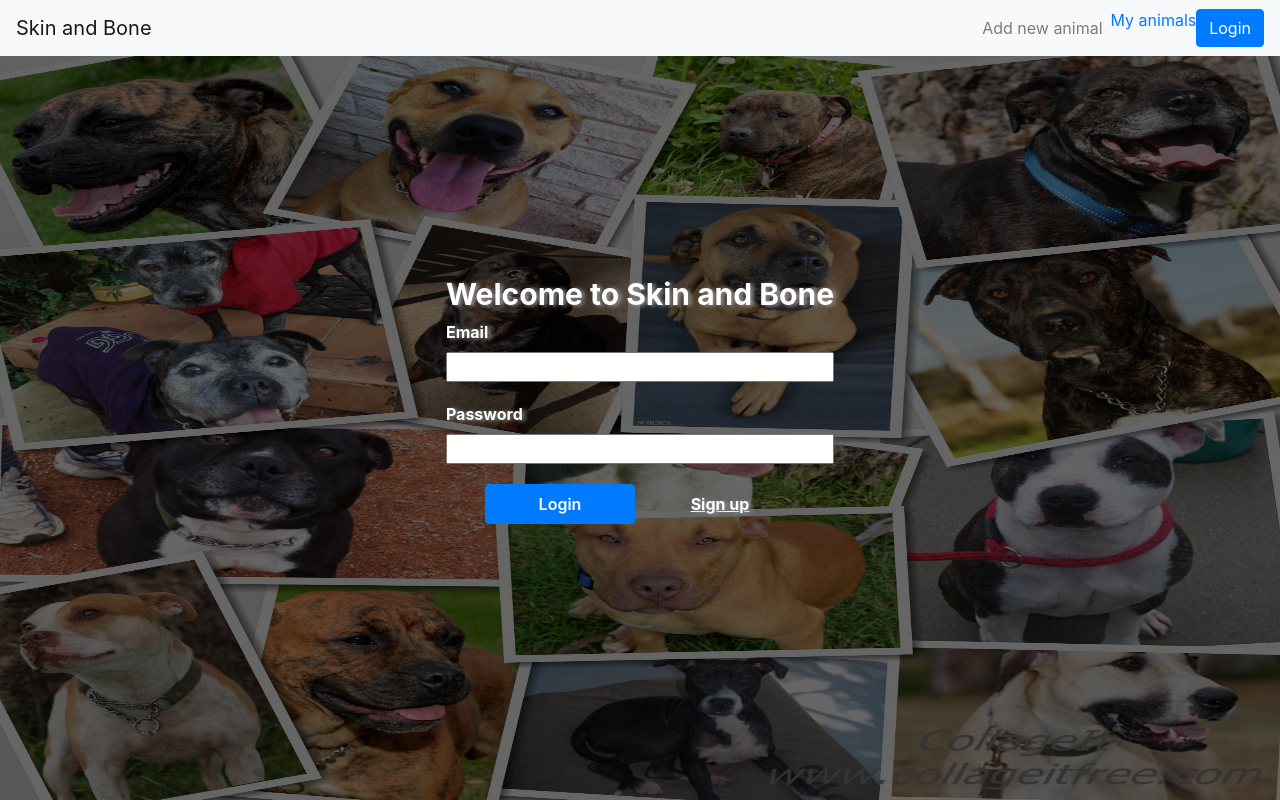
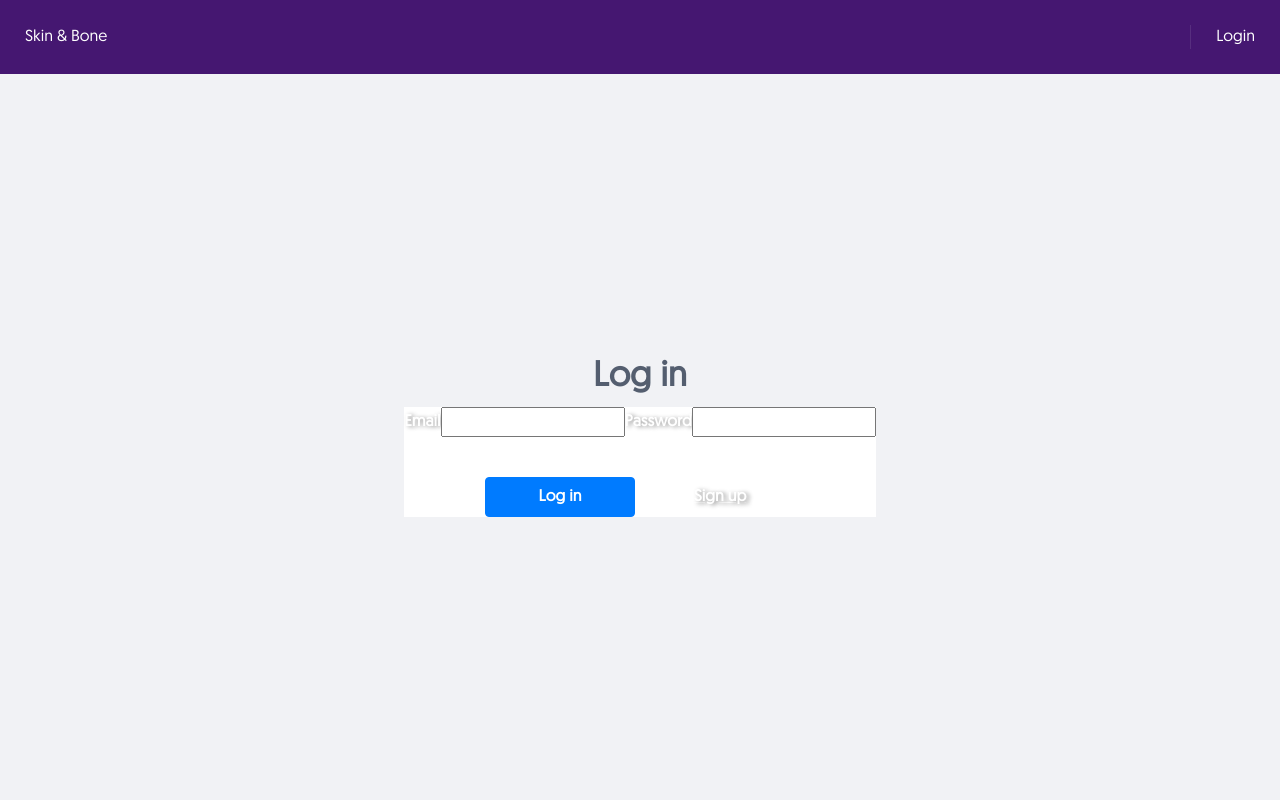
Before and after one commit to francoro/React-Node-tutorials, a React (Create React App) app: page /login in a window 1280 px wide. Built offline with nearby package versions, Linux system fonts and the light colour scheme.

Commit message:
New design in progress

```diff
--- a/src/App.css
+++ b/src/App.css
@@ -1,6 +1,14 @@
+@font-face {
+  font-family: 'Geomanist';
+  src: local('Geomanist'), url(./fonts/Geomanist-Regular.otf) format('truetype');
+}
+
 html, body, #root {
   height: 100%;
+  font-family: Geomanist;
 }
+
+
 
 .App {
   text-align: center;
--- a/src/App.js
+++ b/src/App.js
@@ -1,7 +1,8 @@
 import React from 'react';
 import './App.css';
 import 'bootstrap/dist/css/bootstrap.min.css'
-import Header from './components/Header'
+import './fonts/Geomanist-Regular.otf'
+import { Header } from './components/Header'
 import Content from './components/Content'
 import { MyAnimals } from './components/MyAnimals'
 import { Route, Switch, BrowserRouter } from 'react-router-dom'
--- a/src/components/Header/index.tsx
+++ b/src/components/Header/index.tsx
@@ -1,20 +1,11 @@
 import React from 'react'
-import { Navbar, Nav, Button } from 'react-bootstrap'
 import { Link } from 'react-router-dom';
-
-const Header = () => {
-    return (
-        <Navbar bg="light" variant="light">
-            <Navbar.Brand href="#home">Skin and Bone</Navbar.Brand>
-            <Nav className="ml-auto">
-                <Nav.Link href="#pricing">Add new animal</Nav.Link>
-                <Link to="/my-animals">My animals</Link>
-            </Nav>
-            <Link to={'/login'}>
-            <Button>Login</Button>
-            </Link>
-        </Navbar>
-    )
-}
-
-export default Header
+import { NavBar, Logo, NavItems, Item } from './styled'
+export const Header = () => (
+    <NavBar>
+        <Logo>Skin & Bone</Logo>
+        <NavItems>
+            <Item><Link to="/login">Login</Link></Item>
+        </NavItems>
+    </NavBar>
+)
--- /dev/null
+++ b/src/components/Header/styled.tsx
@@ -0,0 +1,29 @@
+import styled from 'styled-components'
+
+export const NavBar = styled.div`
+    padding: 0 25px;
+    background: #451771;
+    height: 74px;
+    align-items: center;
+    display: flex;
+`
+
+export const Logo = styled.div`
+    color: #FFF;
+`
+
+export const NavItems = styled.div`
+    margin-left: auto;
+    display: flex;
+    align-items: center;
+`
+
+export const Item = styled.div`
+    padding-left: 25px;
+    border-left: 1px solid rgba(255,255,255,.1);
+
+    a {
+        color: #FFF;
+        text-decoration: none;
+    }
+`
--- a/src/components/Login/index.tsx
+++ b/src/components/Login/index.tsx
@@ -1,10 +1,9 @@
 import React, { useState } from 'react'
 import { useDispatch } from 'react-redux'
-import BackgroundDogs from '../../resources/assets/dogs-bg.jpg'
 import { login, register } from '../../services/Dogs'
 import { useHistory } from "react-router-dom"
 import { saveUserAction } from '../../store/user/actions'
-import { Container, Title, Input, Button, ContainerButton, LinkSignUp, ErrorMessage, Background, Label, Overlay} from './styled'
+import { Container, Title, Input, Button, ContainerButton, LinkSignUp, ErrorMessage, Content, Label, ContainerInputs } from './styled'
 
 export const Login = () => {
     const [email, setEmail] = useState('')
@@ -37,22 +36,23 @@
         }
     }
 
-    return (//TODO CHECK A BETTER WAY TO GET THE IMAGE
-        <Background src={BackgroundDogs}>
-            <Overlay />
-            <Container>
-                <Title>Welcome to Skin and Bone</Title>
+    return (
+        <Container>
+            <Title>{!isSignUp ? "Log in" : "Sign up"}</Title>
+            <Content>
+                <ContainerInputs>
                 <Label htmlFor="email">Email</Label>
                 <Input id="email" value={email} onChange={(e) => setEmail(e.target.value)} type="text" />
                 <Label htmlFor="password">Password</Label>
                 <Input id="password" value={password} onChange={(e) => setPassword(e.target.value)} type="password" />
                 {isNotValidUser && <ErrorMessage>Please enter the correct email or password</ErrorMessage>}
+                </ContainerInputs>
                 <ContainerButton>
-                    <Button onClick={handleLogin}>{isSignUp ? 'Sign up' : 'Login'}</Button>
+                    <Button onClick={handleLogin}>{isSignUp ? 'Sign up' : 'Log in'}</Button>
                     {!isSignUp && <LinkSignUp onClick={() => changeToSignUp(true)}>Sign up</LinkSignUp>}
                     {isSignUp && <LinkSignUp onClick={() => changeToSignUp(false)}>Back</LinkSignUp>}
                 </ContainerButton>
-            </Container>
-        </Background>
+            </Content>
+        </Container>
     )
 }
--- a/src/components/Login/styled.tsx
+++ b/src/components/Login/styled.tsx
@@ -1,24 +1,28 @@
 import styled from 'styled-components'
 
-export const Overlay = styled.div`
-    width: 100%;
-    height: 100%;
-    background: rgba(0,0,0,0.6);
+const NAV_HEIGHT = "74px"
+
+export const Container = styled.div`
+    display: flex;
+    align-items: center;
+    justify-content: center;
+    background-color: #F1F2F5;
+    height: calc(100% - ${NAV_HEIGHT});
+    flex-direction: column;
 `
 
-export const Container = styled.div`
-    position: fixed;
-    top: 50%;
-    left: 50%;
-    display: grid;
-    transform: translate(-50%, -50%);
+export const Content = styled.div`
+    background: #FFF;
+`
+
+export const ContainerInputs = styled.div`
+
 `
 
 export const Title = styled.h3`
-    font-size: 30px;
+    font-size: 35px;
     font-weight: bold;
-    color: #FFF;
-    text-shadow: 3px 1px 4px rgba(150, 150, 150, 1);
+    color: #545e6f;
 `
 type Props = {
     id: string
@@ -64,15 +68,9 @@
     font-weight: bold;
 `
 
-type BackgroundProps = {
-    src: string
-}
 
-const NAV_HEIGHT = "56px"
-
-export const Background = styled.div<BackgroundProps>`
-    background-image: url(${props => props.src});
-    background-size: 100% 100%;
+export const Background = styled.div`
+    background-color: #F1F2F5;
     height: calc(100% - ${NAV_HEIGHT});
 `
 
```
Also changed, not shown: src/fonts/Geomanist-Regular.otf (added), src/resources/assets/dogs-bg.jpg (deleted).
